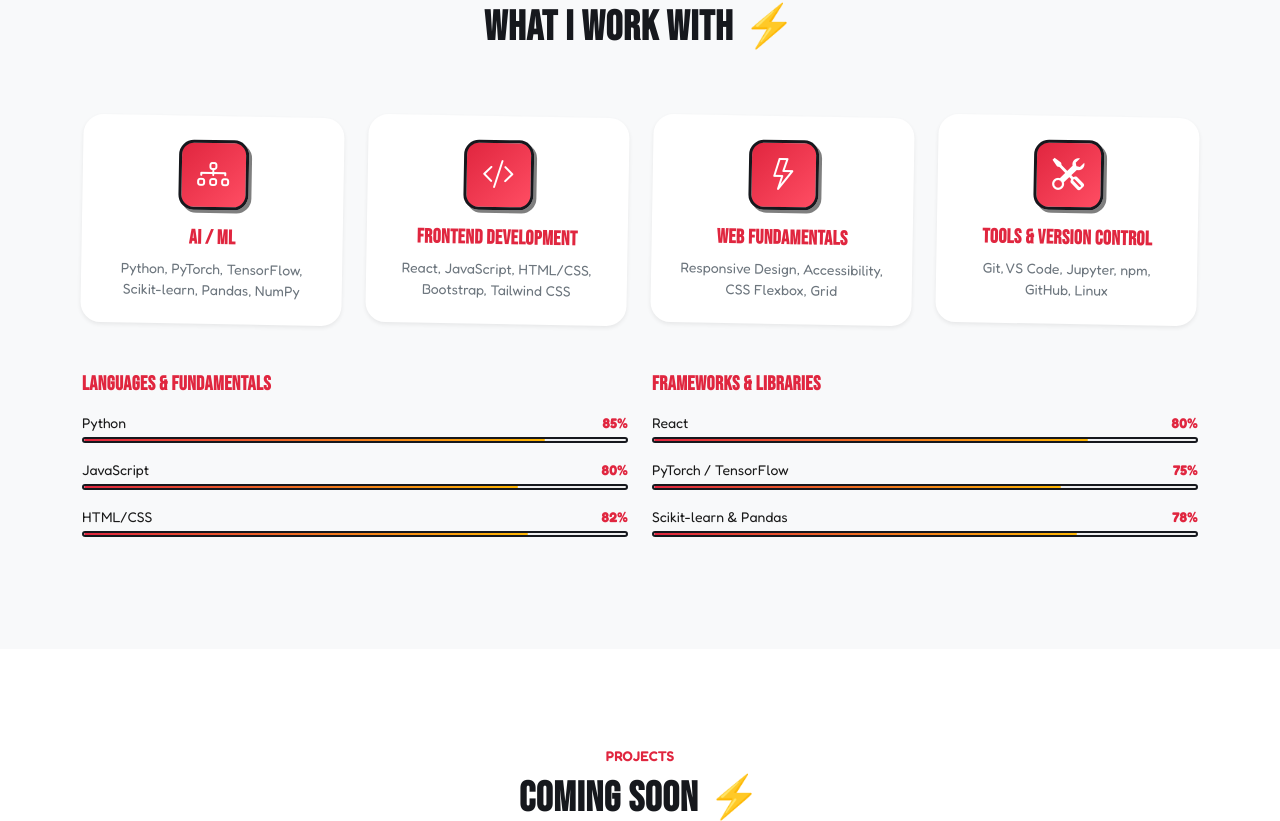
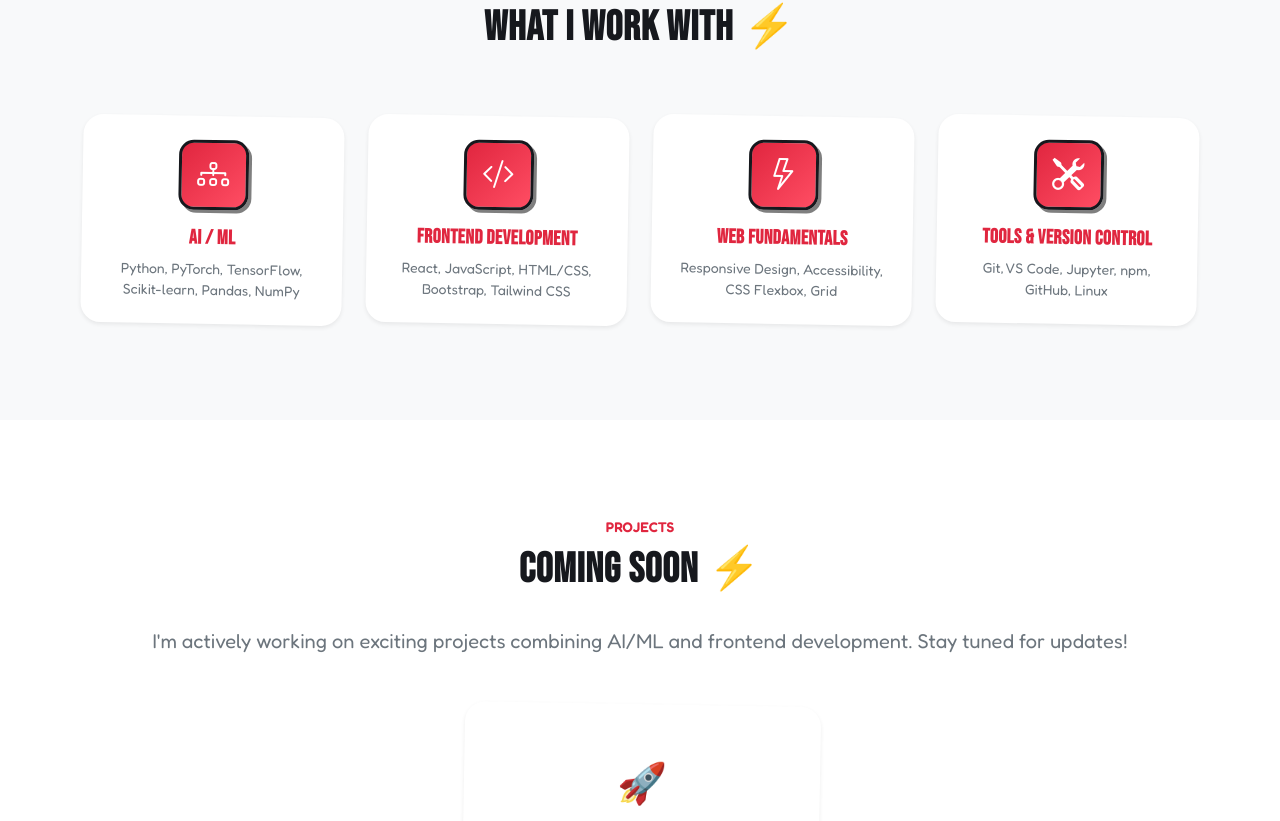
Before and after one commit to sathwik10126/sathwik10126.github.i, a website: page index.html in a window 1280 px wide. Shown: the part 1573-2394 px from the top of the page. Drawn offline with nearby package versions, Linux system fonts and the light colour scheme.

Commit message:
Remove skill progress bars

```diff
--- a/index.html
+++ b/index.html
@@ -125,7 +125,7 @@
         <h2 class="fw-bold">What I work with</h2>
       </div>
 
-      <div class="row g-4 mb-5">
+      <div class="row g-4">
         <div class="col-md-6 col-lg-3">
           <div class="skill-card card border-0 shadow-sm h-100 p-4 text-center">
             <span class="skill-sfx">ZAP!</span>
@@ -156,39 +156,6 @@
             <div class="skill-icon mb-3"><i class="bi bi-tools"></i></div>
             <h5 class="fw-bold">Tools & Version Control</h5>
             <p class="text-secondary small mb-0">Git, VS Code, Jupyter, npm, GitHub, Linux</p>
-          </div>
-        </div>
-      </div>
-
-      <div class="row g-4">
-        <div class="col-lg-6">
-          <h5 class="fw-bold mb-3">Languages & Fundamentals</h5>
-          <div class="mb-3">
-            <div class="d-flex justify-content-between mb-1"><span class="small">Python</span><span class="small text-primary">85%</span></div>
-            <div class="progress" style="height: 6px;"><div class="progress-bar bg-primary" style="width: 85%"></div></div>
-          </div>
-          <div class="mb-3">
-            <div class="d-flex justify-content-between mb-1"><span class="small">JavaScript</span><span class="small text-primary">80%</span></div>
-            <div class="progress" style="height: 6px;"><div class="progress-bar bg-primary" style="width: 80%"></div></div>
-          </div>
-          <div class="mb-3">
-            <div class="d-flex justify-content-between mb-1"><span class="small">HTML/CSS</span><span class="small text-primary">82%</span></div>
-            <div class="progress" style="height: 6px;"><div class="progress-bar bg-primary" style="width: 82%"></div></div>
-          </div>
-        </div>
-        <div class="col-lg-6">
-          <h5 class="fw-bold mb-3">Frameworks & Libraries</h5>
-          <div class="mb-3">
-            <div class="d-flex justify-content-between mb-1"><span class="small">React</span><span class="small text-primary">80%</span></div>
-            <div class="progress" style="height: 6px;"><div class="progress-bar bg-primary" style="width: 80%"></div></div>
-          </div>
-          <div class="mb-3">
-            <div class="d-flex justify-content-between mb-1"><span class="small">PyTorch / TensorFlow</span><span class="small text-primary">75%</span></div>
-            <div class="progress" style="height: 6px;"><div class="progress-bar bg-primary" style="width: 75%"></div></div>
-          </div>
-          <div class="mb-3">
-            <div class="d-flex justify-content-between mb-1"><span class="small">Scikit-learn & Pandas</span><span class="small text-primary">78%</span></div>
-            <div class="progress" style="height: 6px;"><div class="progress-bar bg-primary" style="width: 78%"></div></div>
           </div>
         </div>
       </div>
--- a/style.css
+++ b/style.css
@@ -249,9 +249,6 @@ section p.section-label { font-family: var(--font-hand); font-size: 1.5rem; colo
 
 .py-lg-6 { padding-top: 5rem; padding-bottom: 5rem; }
 
-.progress { background-color: #eee; border-radius: 15px; border: 2px solid var(--secondary); height: 24px; }
-.progress-bar { background: linear-gradient(90deg, var(--marvel-red), var(--accent)); border-radius: 13px; }
-
 .card {
   border: 3px solid var(--secondary);
   border-radius: 20px;
```
